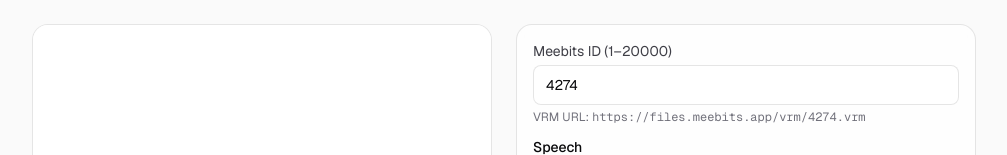
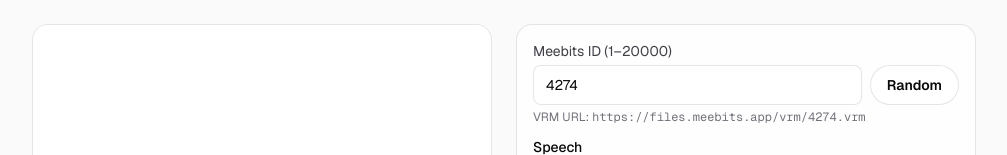
Before and after one commit to shoheitanahara/meebits-runway, a Next.js app: page /gif-generator in a window 1280 px wide. Shown: the part 508-663 px from the top of the page, without its empty margins (136-1143 px from the left). Built offline with nearby package versions, Linux system fonts and the light colour scheme; no server answers.

Commit message:
add random

```diff
--- a/app/components/VrmGifGenerator.tsx
+++ b/app/components/VrmGifGenerator.tsx
@@ -36,6 +36,13 @@
 
 function normalizeSpeech(input: string): string {
   return input.replaceAll(/\r?\n/gu, " ").slice(0, 24);
+}
+
+function randomIntInclusive(min: number, max: number): number {
+  const lo = Math.ceil(min);
+  const hi = Math.floor(max);
+  if (hi < lo) return lo;
+  return lo + Math.floor(Math.random() * (hi - lo + 1));
 }
 
 export function VrmGifGenerator() {
@@ -173,6 +180,7 @@
             <div className="grid grid-cols-1 gap-3">
               <label className="flex flex-col gap-1 text-sm text-zinc-700 dark:text-zinc-300">
                 Meebits ID ({MIN_MEEBIT_ID}–{MAX_MEEBIT_ID})
+                <div className="flex items-center gap-2">
                   <input
                     type="number"
                     inputMode="numeric"
@@ -181,8 +189,19 @@
                     value={meebitIdInput}
                     onChange={(e) => setMeebitIdInput(e.target.value)}
                     disabled={isGenerating}
-                  className="h-10 rounded-lg border border-black/10 bg-white px-3 text-zinc-950 outline-none focus:border-zinc-400 disabled:opacity-60 dark:border-white/10 dark:bg-zinc-950 dark:text-zinc-50"
+                    className="h-10 w-full rounded-lg border border-black/10 bg-white px-3 text-zinc-950 outline-none focus:border-zinc-400 disabled:opacity-60 dark:border-white/10 dark:bg-zinc-950 dark:text-zinc-50"
                   />
+                  <button
+                    type="button"
+                    onClick={() =>
+                      setMeebitIdInput(`${randomIntInclusive(MIN_MEEBIT_ID, MAX_MEEBIT_ID)}`)
+                    }
+                    disabled={isGenerating}
+                    className="inline-flex h-10 shrink-0 items-center justify-center rounded-full border border-black/10 bg-white px-4 text-sm font-semibold text-zinc-950 transition-colors hover:bg-zinc-50 disabled:opacity-60 dark:border-white/10 dark:bg-zinc-950 dark:text-zinc-50 dark:hover:bg-zinc-900"
+                  >
+                    Random
+                  </button>
+                </div>
                 <span className="text-xs text-zinc-500 dark:text-zinc-400">
                   VRM URL:{" "}
                   <span className="font-mono">{`https://files.meebits.app/vrm/${meebitId}.vrm`}</span>
```
Lines whose indentation alone changed are shown as unchanged.
